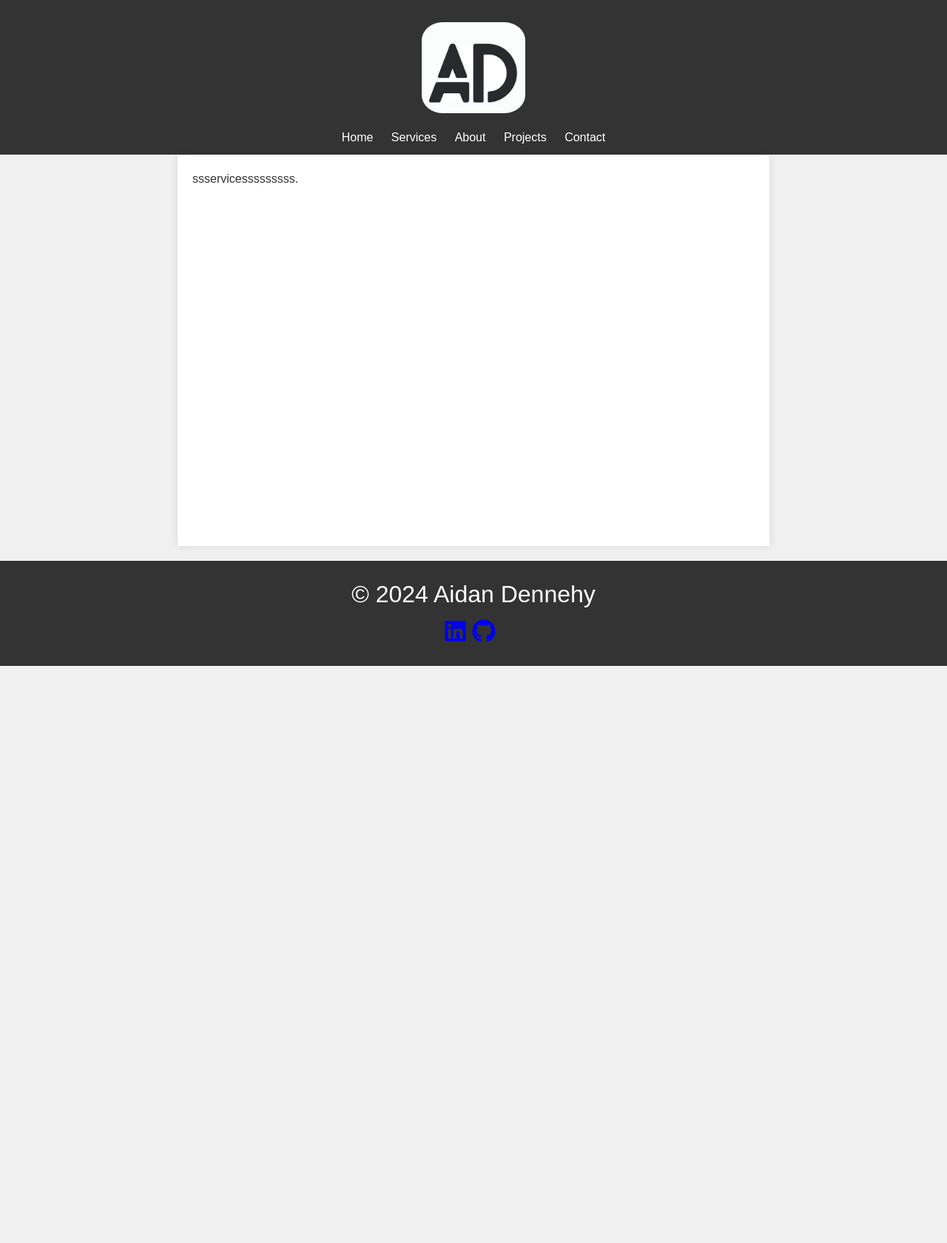
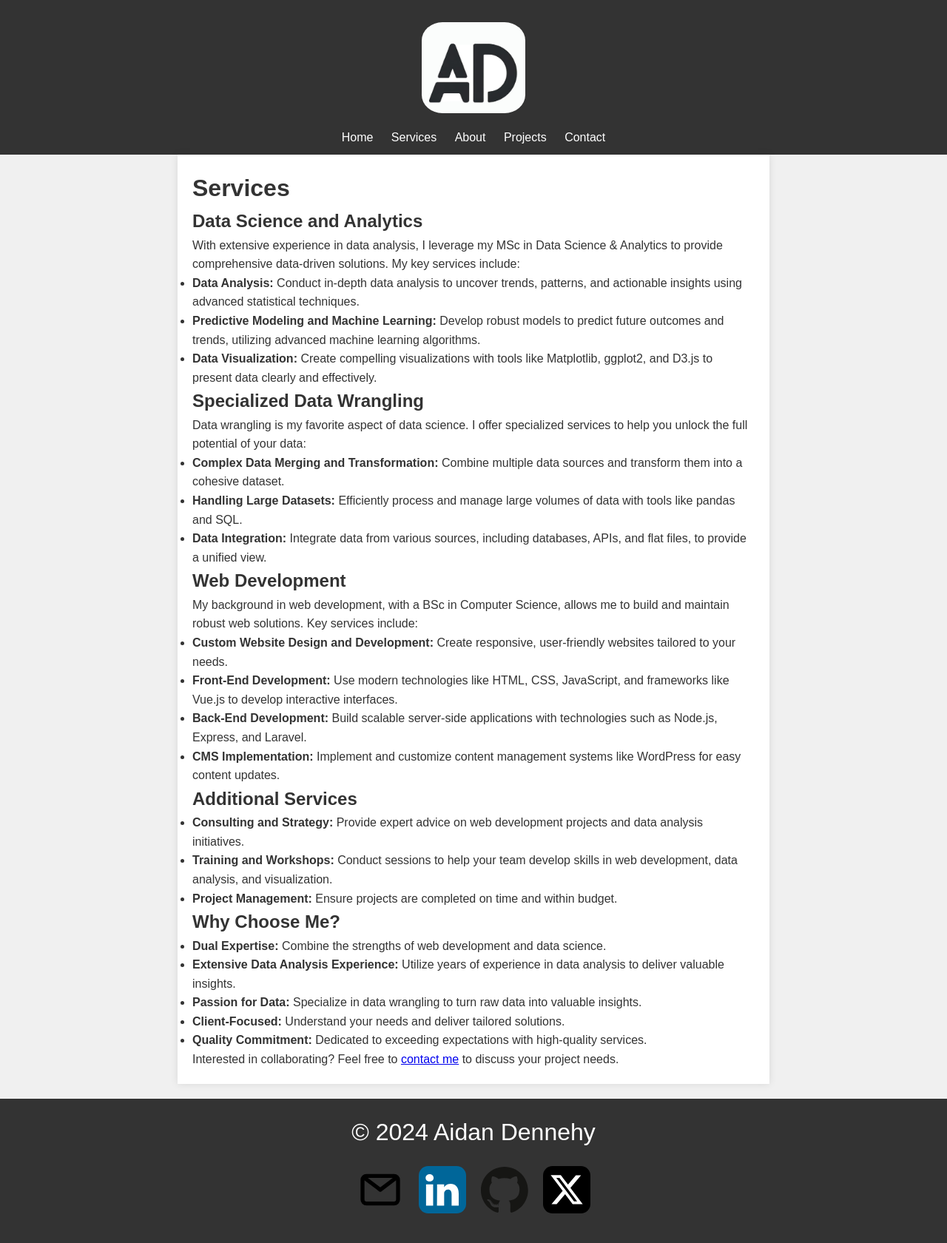
Before and after one commit to duinneacha/ad_portfolio, a Jekyll site: the page built from services.markdown, in a window 1280 px wide. Shown: the whole page at 74% size. Built offline with Jekyll 4.4.1, drawn with Linux system fonts in a browser that asks for light colours; before the commit the page ends 900 px from its top, so only the background shows below that.

Commit message:
Removed font-awesome due to not having latest X logo

```diff
--- a/_layouts/default.html
+++ b/_layouts/default.html
@@ -6,7 +6,9 @@
 
     <link rel="stylesheet" href="{{ '/assets/css/ad_custom.css' | relative_url }}">
     <link rel="icon" type="image/x-icon" href="{{ '/favicon.ico' | relative_url }}">
-    <link rel="stylesheet" href="https://cdnjs.cloudflare.com/ajax/libs/font-awesome/6.0.0-beta3/css/all.min.css">
+    <!-- <link rel="stylesheet" href="https://cdnjs.cloudflare.com/ajax/libs/font-awesome/6.0.0-beta3/css/all.min.css"> -->
+    <!-- <link rel="stylesheet" href="https://cdnjs.cloudflare.com/ajax/libs/font-awesome/6.4.0/css/all.min.css"> -->
+
 
 
   </head>
@@ -30,10 +32,23 @@
 
     <footer>
       <p>&copy; 2024 Aidan Dennehy</p>
-      <p>
-        <a href="https://www.linkedin.com/in/your-profile" target="_blank"><i class="fab fa-linkedin"></i></a>
-        <a href="https://github.com/duinneacha" target="_blank"><i class="fab fa-github"></i></a>
-        <a href="https://twitter.com/duinneacha" target="_blank"><i class="fab fa-x-twitter"></i></a>
+      <p class="social-links">
+
+        <a href="contact">
+          <img src="{{ '/assets/imgs/email.svg' | relative_url }}" alt="Contact Me">
+        </a>
+
+        <a href="https://www.linkedin.com/in/aidan-dennehy-bsc-msc-b36421b" target="_blank">
+          <img src="{{ '/assets/imgs/linkedin-icon-2.svg' | relative_url }}" alt="LinkedIn">
+        </a>
+
+        <a href="https://github.com/duinneacha" target="_blank">
+          <img src="{{ '/assets/imgs/github-icon-1.svg' | relative_url }}" alt="GitHub">
+        </a>
+
+        <a href="https://twitter.com/duinneacha" target="_blank">
+          <img src="{{ '/assets/imgs/twitter-logo-2.svg' | relative_url }}" alt="X (formerly Twitter)">
+        </a>
       </p>
     </footer>
 
--- a/assets/css/ad_custom.css
+++ b/assets/css/ad_custom.css
@@ -91,6 +91,32 @@ img {
     display: block;
     margin: 20px auto;
 }
+
+
+footer p.social-links {
+    display: flex;
+    justify-content: center;
+    align-items: center;
+  }
+
+  footer p.social-links a {
+    margin: 0 10px;
+    color: #fff;
+    text-decoration: none;
+    font-size: 2em;
+  }
+
+  footer p.social-links a img {
+    width: 1em;  /* Adjust the width of the SVG icon */
+    height: auto;
+    vertical-align: middle;
+  }
+
+  footer p.social-links a:hover {
+    color: #ddd;
+  }
+
+
 
 form {
     background: #fff;
--- a/index.markdown
+++ b/index.markdown
@@ -25,7 +25,7 @@ title: "Home"
   <p>If you are interested in collaborating, whether it be for freelance work, full-time opportunities, or partnerships, feel free to get in touch via the <a href="{{ '/contact' | relative_url }}">Contact Me</a> page.</p>
 </section>
 
-<section id="testimonials">
+<!-- <section id="testimonials">
   <h2>Testimonials</h2>
    <blockquote>
     <p>"I'm not entirely sure what he does, but I know he's the best at it!" - Anonymous 💗</p>
@@ -36,7 +36,7 @@ title: "Home"
   <blockquote>
     <p>"Working with Aidan was a pleasure. His expertise in data science helped us unlock new insights." - Colleague Name</p>
   </blockquote>
-</section>
+</section> -->
 
 <section id="contact">
   <h2>Contact Me</h2>
--- a/services.markdown
+++ b/services.markdown
@@ -4,4 +4,57 @@ title: "Services"
 permalink: /services/
 ---
 
-ssservicesssssssss.
+# Services
+
+<section class="services-section">
+  <h2>Data Science and Analytics</h2>
+  <p>With extensive experience in data analysis, I leverage my MSc in Data Science & Analytics to provide comprehensive data-driven solutions. My key services include:</p>
+  <ul>
+    <li><strong>Data Analysis:</strong> Conduct in-depth data analysis to uncover trends, patterns, and actionable insights using advanced statistical techniques.</li>
+    <li><strong>Predictive Modeling and Machine Learning:</strong> Develop robust models to predict future outcomes and trends, utilizing advanced machine learning algorithms.</li>
+    <li><strong>Data Visualization:</strong> Create compelling visualizations with tools like Matplotlib, ggplot2, and D3.js to present data clearly and effectively.</li>
+  </ul>
+</section>
+
+<section class="services-section">
+  <h2>Specialized Data Wrangling</h2>
+  <p>Data wrangling is my favorite aspect of data science. I offer specialized services to help you unlock the full potential of your data:</p>
+  <ul>
+    <li><strong>Complex Data Merging and Transformation:</strong> Combine multiple data sources and transform them into a cohesive dataset.</li>
+    <li><strong>Handling Large Datasets:</strong> Efficiently process and manage large volumes of data with tools like pandas and SQL.</li>
+    <li><strong>Data Integration:</strong> Integrate data from various sources, including databases, APIs, and flat files, to provide a unified view.</li>
+  </ul>
+</section>
+
+<section class="services-section">
+  <h2>Web Development</h2>
+  <p>My background in web development, with a BSc in Computer Science, allows me to build and maintain robust web solutions. Key services include:</p>
+  <ul>
+    <li><strong>Custom Website Design and Development:</strong> Create responsive, user-friendly websites tailored to your needs.</li>
+    <li><strong>Front-End Development:</strong> Use modern technologies like HTML, CSS, JavaScript, and frameworks like Vue.js to develop interactive interfaces.</li>
+    <li><strong>Back-End Development:</strong> Build scalable server-side applications with technologies such as Node.js, Express, and Laravel.</li>
+    <li><strong>CMS Implementation:</strong> Implement and customize content management systems like WordPress for easy content updates.</li>
+  </ul>
+</section>
+
+<section class="services-section">
+  <h2>Additional Services</h2>
+  <ul>
+    <li><strong>Consulting and Strategy:</strong> Provide expert advice on web development projects and data analysis initiatives.</li>
+    <li><strong>Training and Workshops:</strong> Conduct sessions to help your team develop skills in web development, data analysis, and visualization.</li>
+    <li><strong>Project Management:</strong> Ensure projects are completed on time and within budget.</li>
+  </ul>
+</section>
+
+<section class="services-section">
+  <h2>Why Choose Me?</h2>
+  <ul>
+    <li><strong>Dual Expertise:</strong> Combine the strengths of web development and data science.</li>
+    <li><strong>Extensive Data Analysis Experience:</strong> Utilize years of experience in data analysis to deliver valuable insights.</li>
+    <li><strong>Passion for Data:</strong> Specialize in data wrangling to turn raw data into valuable insights.</li>
+    <li><strong>Client-Focused:</strong> Understand your needs and deliver tailored solutions.</li>
+    <li><strong>Quality Commitment:</strong> Dedicated to exceeding expectations with high-quality services.</li>
+  </ul>
+</section>
+
+<p>Interested in collaborating? Feel free to <a href="/contact">contact me</a> to discuss your project needs.</p>
```
Also changed, not shown: other parts of index.markdown (+1 -1 lines), assets/imgs/email.svg (added), assets/imgs/github-icon-1.svg (added), assets/imgs/linkedin-icon-2.svg (added), assets/imgs/twitter-logo-2.svg (added), 1 other file.
